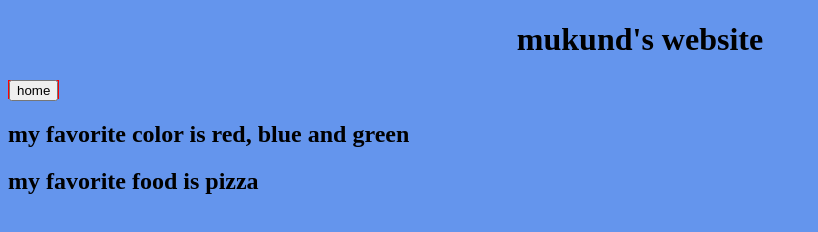
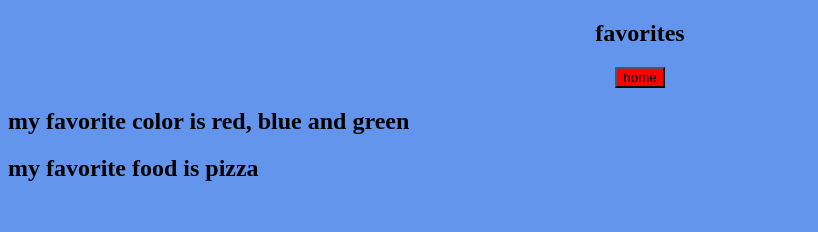
Before and after one commit to proquickly/mukund119, a plain HTML site: page big_website_2(favorites).html in a window 1280 px wide. Shown: the whole page, without its empty margins (0-818 px from the left). Drawn offline with Linux system fonts and the light colour scheme.

Commit message:
added changes of website

```diff
--- a/big_website_2(favorites).html
+++ b/big_website_2(favorites).html
@@ -4,16 +4,19 @@
 
 <html lang="en-US">
 <head>
+
     <meta charest="utf-8" />
-    <title>mukund's website</title>
-
-
+    <title>favorites</title>
     <link rel="stylesheet" href="big_website_2_css_styles(favorites).css" />
 
 </head>
+   <header>
+    <h2>favorites</h2>
+     <a href="big_website_2(home_page).html"><button style=" background-color: red;">home</button></a>
+
+    </header>
+
 <body>
-    <h1>mukund's website</h1>
-    <a href="big_website_2(home_page).html"><button>home</button> </a>
     <h2>my favorite color is red, blue and green</h2>
     <h2>my favorite food is pizza</h2>
 </body>
--- a/big_website_2_css_styles(favorites).css
+++ b/big_website_2_css_styles(favorites).css
@@ -1,13 +1,11 @@
-h1{
+header{
     text-align: center;
-    size: 30em;
 }
 body {
     background-color: cornflowerblue;
 }
-a {
- margin-left: auto;
- margin-right: auto;
-border: 1px solid red;
+.a {
+
+    float: center;
 
 }
```
Also changed, not shown: big_website_2(hobbies).html (+1 -1 lines), big_website_2(home_page).html (+1 -1 lines).
